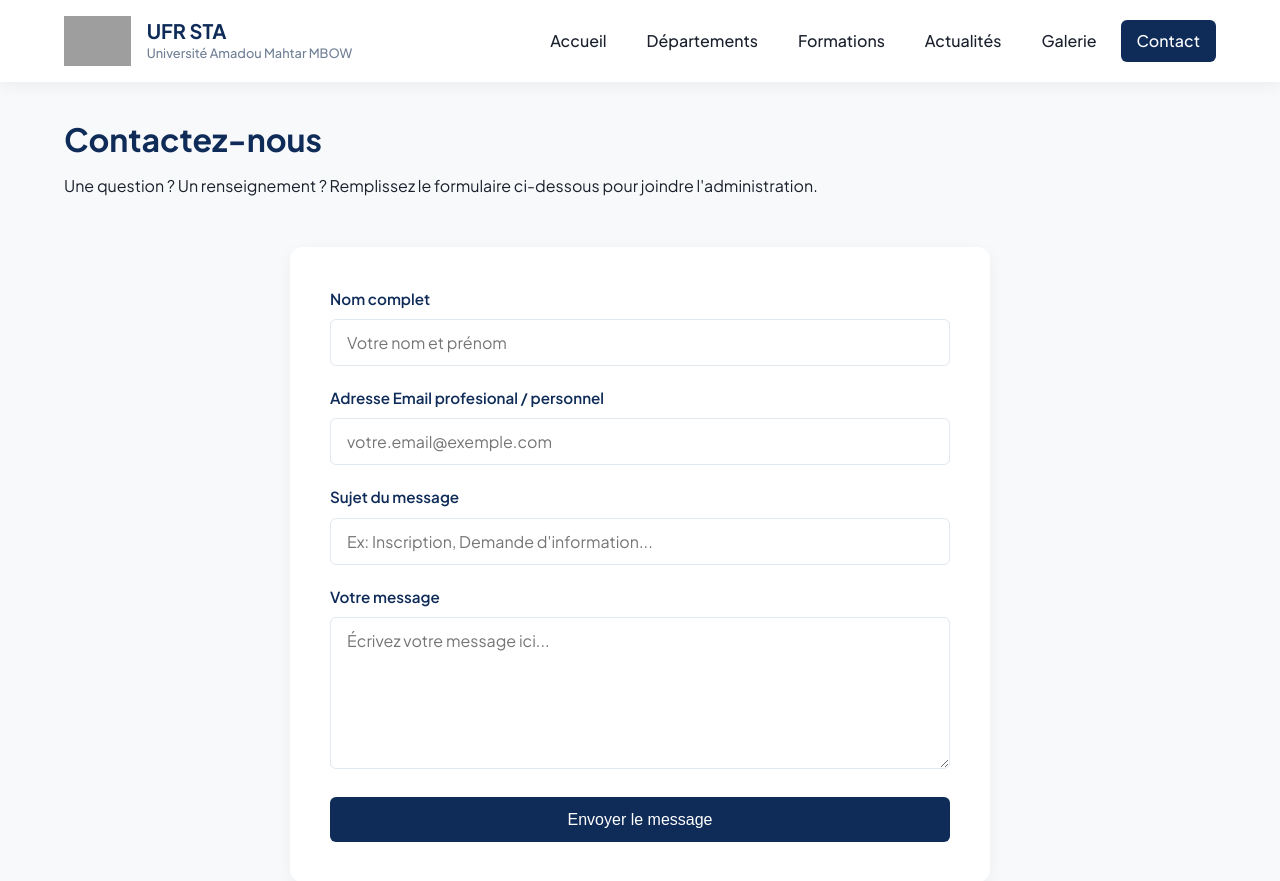
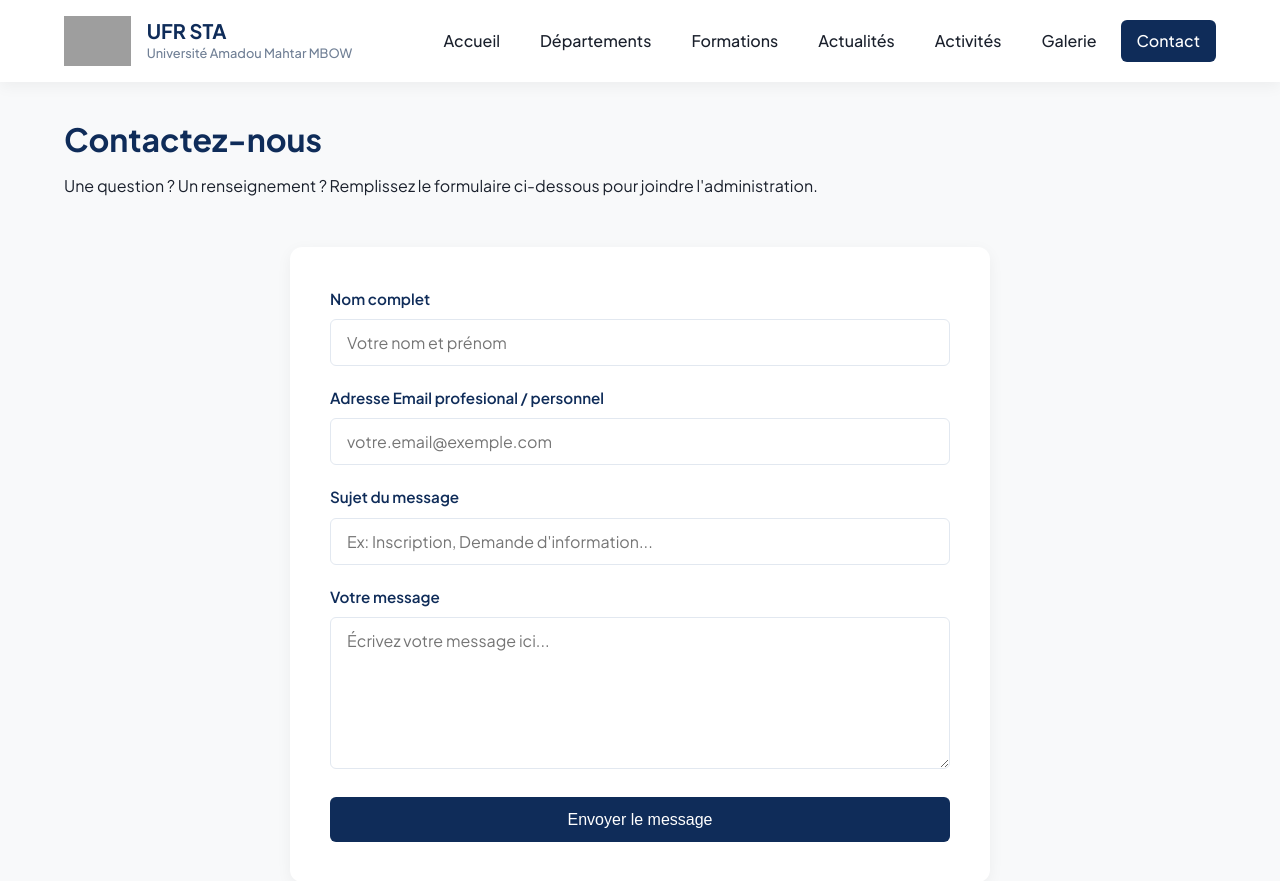
Before and after one commit to Aicha283/ufr-sta-site-vitrine, a Flask app: page /contact in a window 1280 px wide. Shown: the top 881 px of the page. Run offline with Flask 3, Linux system fonts and the light colour scheme; grey boxes are pictures that could not be loaded.

Commit message:
Mis à jour de templates

```diff
--- a/templates/base.html
+++ b/templates/base.html
@@ -24,6 +24,7 @@
                 <a href="{{ url_for('departements') }}" class="nav-link">Départements</a>
                 <a href="{{ url_for('formations') }}" class="nav-link">Formations</a>
                 <a href="{{ url_for('actualites') }}" class="nav-link">Actualités</a>
+                <a href="{{ url_for('activites') }}" class="nav-link">Activités</a>
                 <a href="{{ url_for('galerie') }}" class="nav-link">Galerie</a>
                 <a href="{{ url_for('contact') }}" class="nav-link nav-btn">Contact</a>
             </nav>
```
